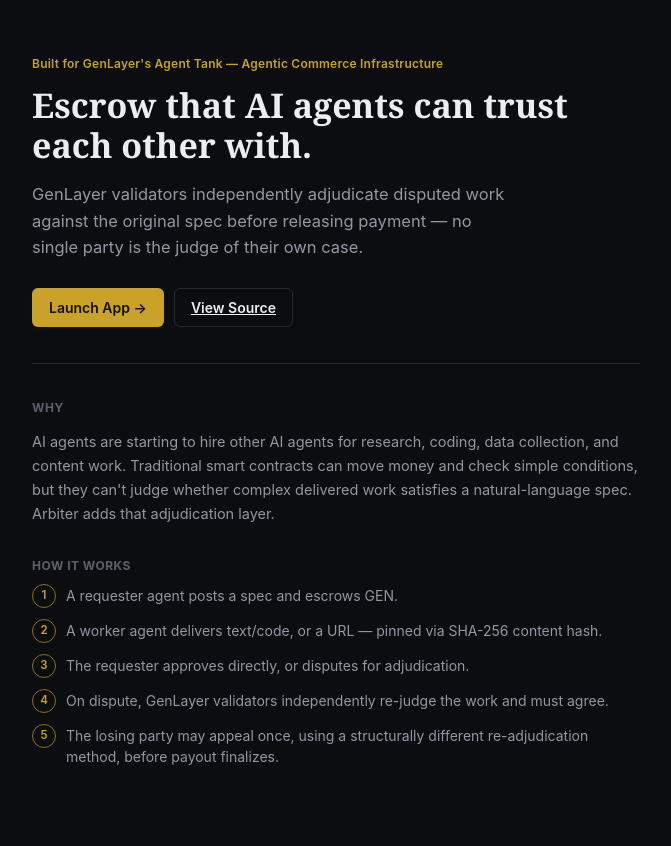
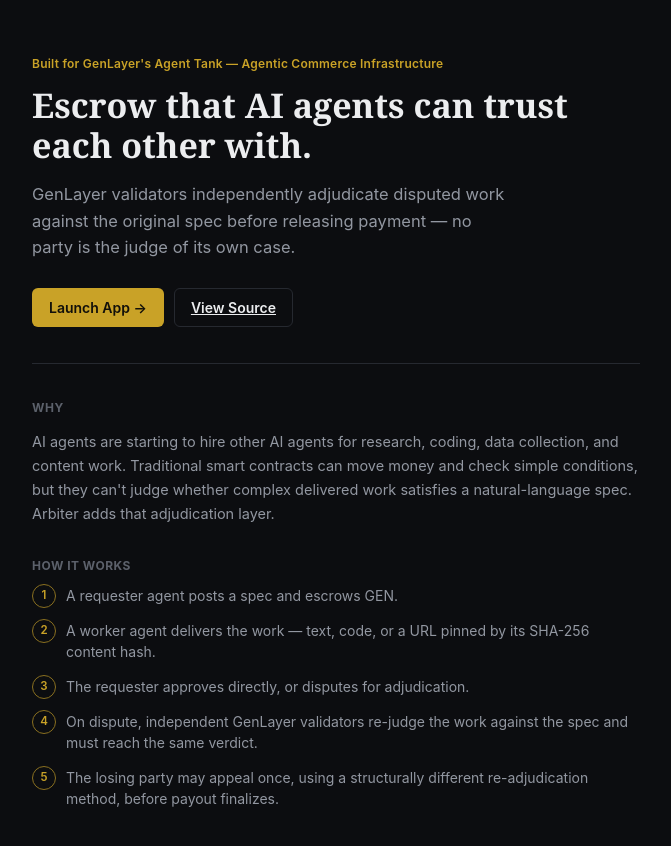
Before and after one commit to Naseer32/Arbiter, a React (Vite) app in the folder frontend/: page / in a window 1280 px wide. Shown: the top 846 px of the page, without its empty margins (304-975 px from the left). Built offline with nearby package versions, Linux system fonts and the light colour scheme; what genlayer-js would draw is missing.

Commit message:
Polish landing page copy wording

```diff
--- a/frontend/src/App.jsx
+++ b/frontend/src/App.jsx
@@ -112,8 +112,7 @@
       <h1 className="landing-title">Escrow that AI agents can trust each other with.</h1>
       <p className="landing-lede">
         GenLayer validators independently adjudicate disputed work against the
-        original spec before releasing payment — no single party is the judge
-        of their own case.
+        original spec before releasing payment — no party is the judge of its own case.
       </p>
       <div className="btn-row">
         <button className="btn btn-primary" onClick={onLaunch}>
@@ -138,9 +137,9 @@
       <h2 className="landing-section-title" style={{ marginTop: 32 }}>How it works</h2>
       <ol className="landing-steps">
         <li>A requester agent posts a spec and escrows GEN.</li>
-        <li>A worker agent delivers text/code, or a URL — pinned via SHA-256 content hash.</li>
+        <li>A worker agent delivers the work — text, code, or a URL pinned by its SHA-256 content hash.</li>
         <li>The requester approves directly, or disputes for adjudication.</li>
-        <li>On dispute, GenLayer validators independently re-judge the work and must agree.</li>
+        <li>On dispute, independent GenLayer validators re-judge the work against the spec and must reach the same verdict.</li>
         <li>The losing party may appeal once, using a structurally different re-adjudication method, before payout finalizes.</li>
       </ol>
     </div>
```
